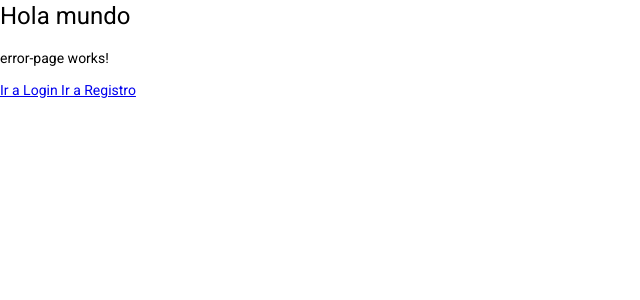
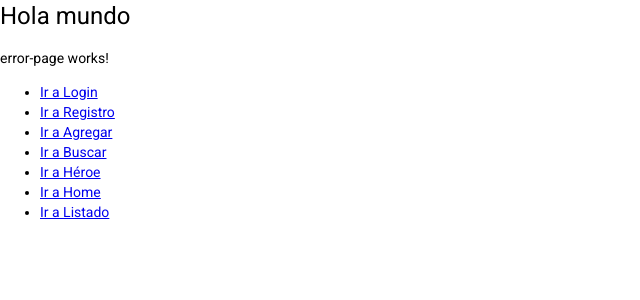
Before and after one commit to AlexGiuliano20/heroesApp, an Angular app: page /404 in a window 1280 px wide. Shown: the top 300 px of the page, without its empty margins (0-640 px from the left). Built offline with nearby package versions, Linux system fonts and the light colour scheme.

Commit message:
Lazy load toda la app

```diff
--- a/src/app/app-routing.module.ts
+++ b/src/app/app-routing.module.ts
@@ -6,6 +6,11 @@ const routes: Routes = [
   {
     path: 'auth',
     loadChildren: () => import('./auth/auth.module').then((m) => m.AuthModule),
+  },
+  {
+    path: 'heroes',
+    loadChildren: () =>
+      import('./heroes/heroes.module').then((m) => m.HeroesModule),
   },
   {
     path: '404',
--- a/src/app/heroes/heroes.module.ts
+++ b/src/app/heroes/heroes.module.ts
@@ -1,5 +1,7 @@
 import { NgModule } from '@angular/core';
 import { CommonModule } from '@angular/common';
+
+import { HeroesRoutingModule } from './heroes-routing.module';
 
 import { AgregarComponent } from './pages/agregar/agregar.component';
 import { BuscarComponent } from './pages/buscar/buscar.component';
@@ -15,6 +17,6 @@ import { ListadoComponent } from './pages/listado/listado.component';
     HomeComponent,
     ListadoComponent,
   ],
-  imports: [CommonModule],
+  imports: [CommonModule, HeroesRoutingModule],
 })
 export class HeroesModule {}
--- a/src/app/shared/error-page/error-page.component.html
+++ b/src/app/shared/error-page/error-page.component.html
@@ -1,5 +1,25 @@
 <p>error-page works!</p>
 
-<a routerLink="/auth/login"> Ir a Login </a>
-
-<a routerLink="/auth/register"> Ir a Registro </a>
+<ul>
+  <li>
+    <a routerLink="/auth/login"> Ir a Login </a>
+  </li>
+  <li>
+    <a routerLink="/auth/register"> Ir a Registro </a>
+  </li>
+  <li>
+    <a routerLink="/heroes/agregar"> Ir a Agregar </a>
+  </li>
+  <li>
+    <a routerLink="/heroes/buscar"> Ir a Buscar </a>
+  </li>
+  <li>
+    <a routerLink="/heroes/heroe"> Ir a Héroe </a>
+  </li>
+  <li>
+    <a routerLink="/heroes/home"> Ir a Home </a>
+  </li>
+  <li>
+    <a routerLink="/heroes/listado"> Ir a Listado </a>
+  </li>
+</ul>
```
Also changed, not shown: src/app/heroes/heroes-routing.module.ts (added, +45 -0 lines).
